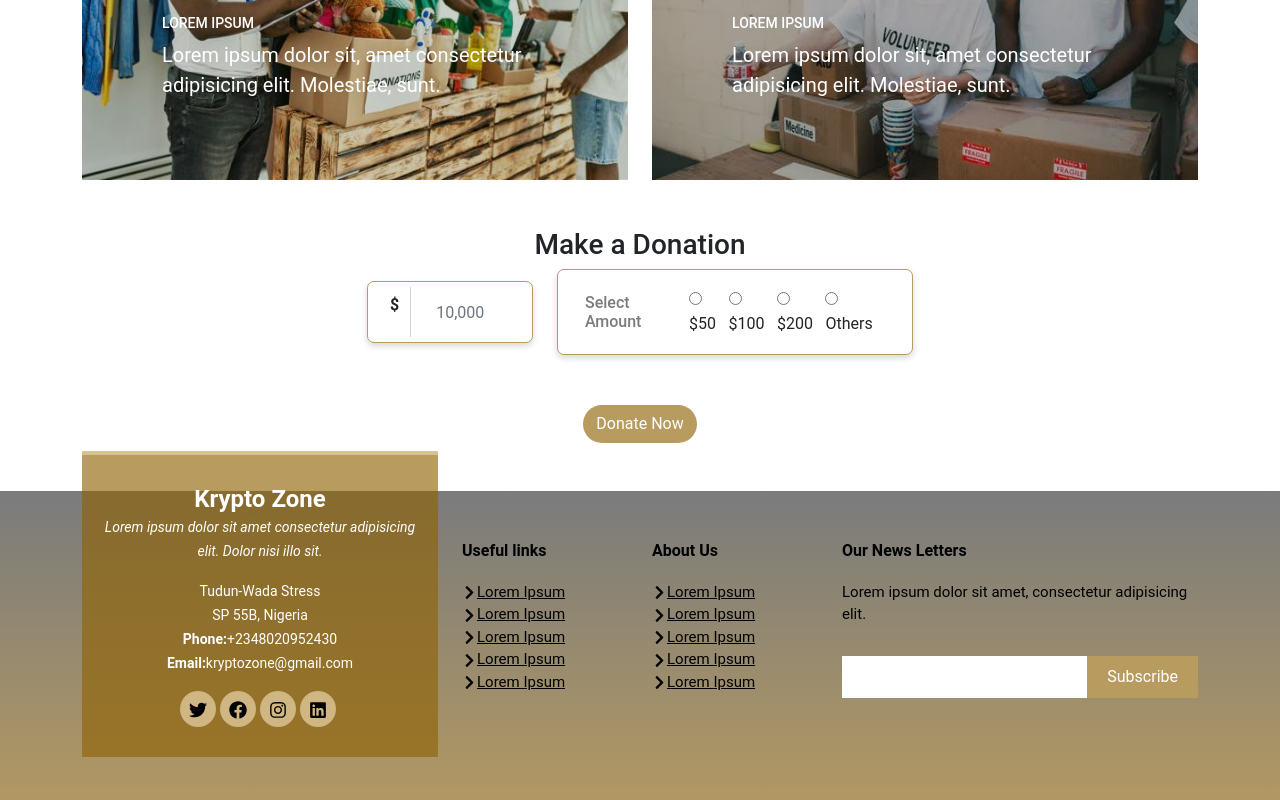
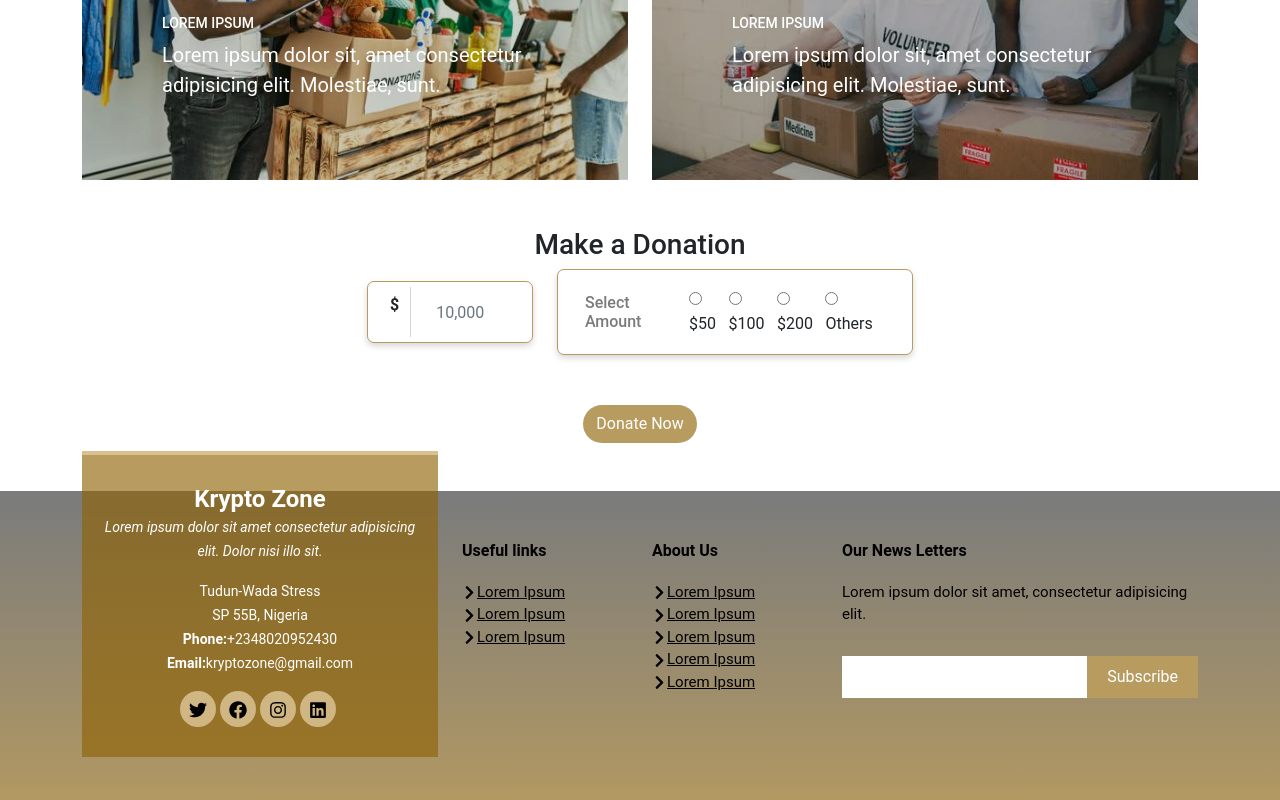
Before and after one commit to zeredogo/krypto-zone-charity, a React (Create React App) app: page / in a window 1280 px wide. Shown: the part 4829-5629 px from the top of the page. Built offline with nearby package versions, Linux system fonts and the light colour scheme.

Commit message:
updating commit

```diff
--- a/src/component/Footer.jsx
+++ b/src/component/Footer.jsx
@@ -56,14 +56,7 @@ const Footer = () => {
                    <FaChevronRight />
                     <a href="">Lorem Ipsum</a>
                   </li>
-                  <li>
-                   <FaChevronRight />
-                    <a href="">Lorem Ipsum</a>
-                  </li>
-                  <li>
-                   <FaChevronRight />
-                    <a href="">Lorem Ipsum</a>
-                  </li>
+
                 </ul>
               </div>
               <div class="col-lg-2 col-nd-6 footer-links">
```
